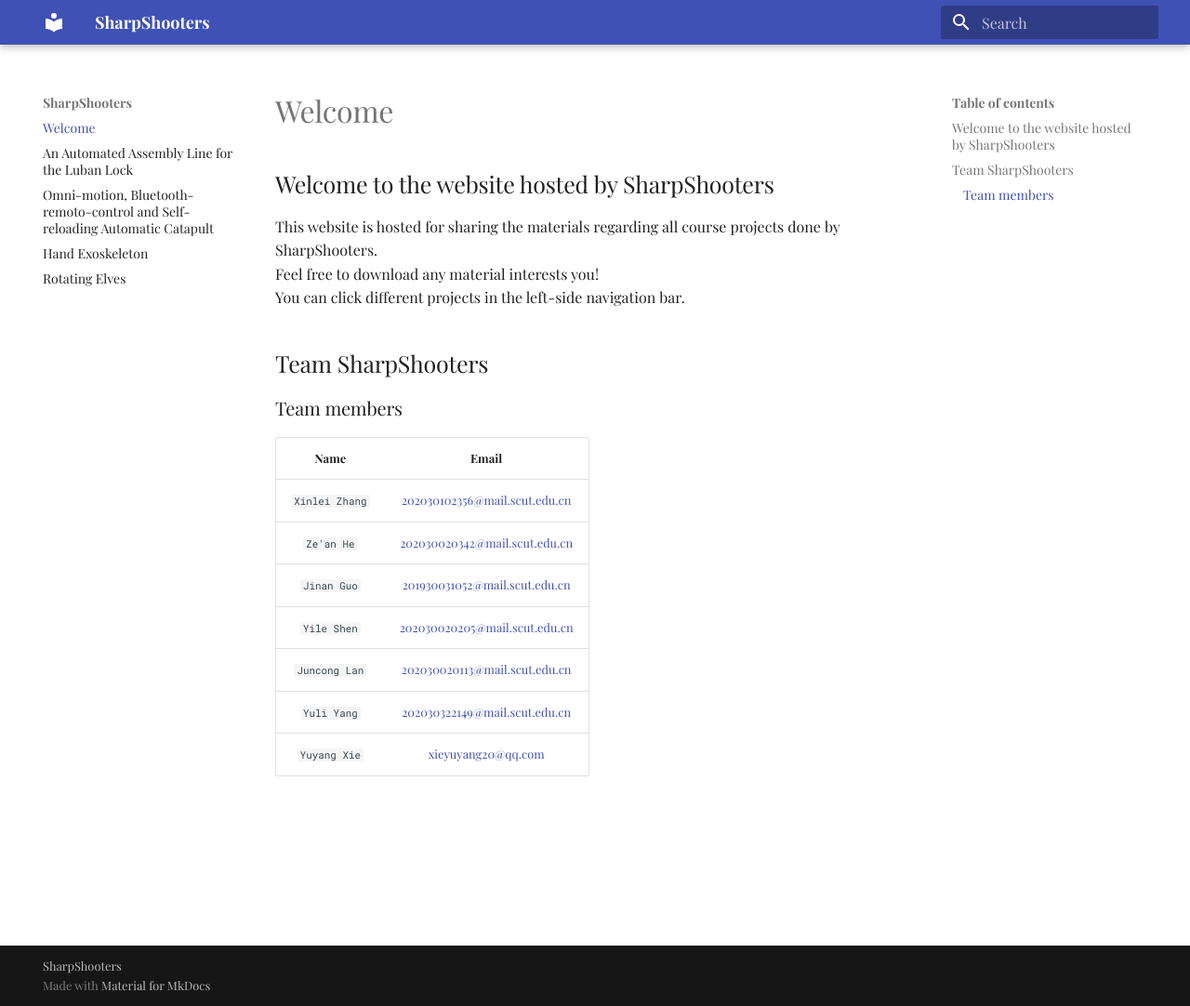
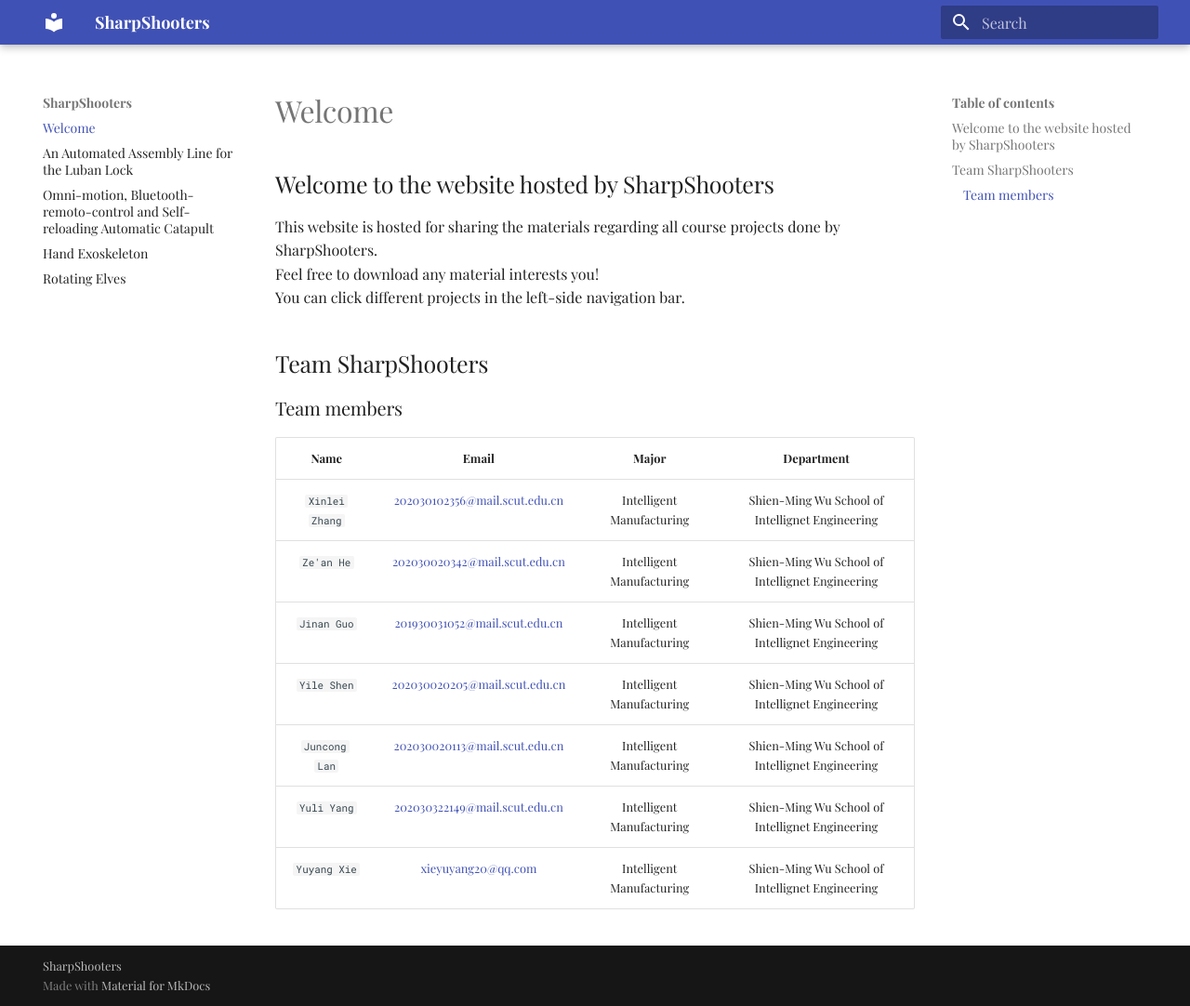
Before and after one commit to GuanQinG-GitHub/Rotating-Elves, an MkDocs documentation site: the page built from docs/index.md, in a window 1280 px wide and 1082 px high. Shown: the whole window at 93% size. Built offline with MkDocs 1.6.1 and Material for MkDocs 9.7.7, drawn with Linux system fonts in a browser that asks for light colours; some web fonts are replaced.

Commit message:
Update index.md

```diff
--- a/docs/index.md
+++ b/docs/index.md
@@ -6,12 +6,12 @@ You can click different projects in the left-side navigation bar.
 
 ## Team SharpShooters
 ### Team members
-| Name          | Email                          |
-| :-----------: | :----------------------------------: |
-| `Xinlei Zhang`| <202030102356@mail.scut.edu.cn>  |
-| `Ze'an He`    | <202030020342@mail.scut.edu.cn> |
-| `Jinan Guo`   | <201930031052@mail.scut.edu.cn> |
-| `Yile Shen`   | <202030020205@mail.scut.edu.cn>  |
-| `Juncong Lan` | <202030020113@mail.scut.edu.cn>  |
-| `Yuli Yang`   | <202030322149@mail.scut.edu.cn> |
-| `Yuyang Xie`  | <xieyuyang20@qq.com> |
+| Name          | Email                           |Major                      | Department                                      |
+| :-----------: | :-----------------------------: | :------------------------:| :---------------------------------------------: |
+| `Xinlei Zhang`| <202030102356@mail.scut.edu.cn> | Intelligent Manufacturing | Shien-Ming Wu School of Intellignet Engineering |
+| `Ze'an He`    | <202030020342@mail.scut.edu.cn> | Intelligent Manufacturing | Shien-Ming Wu School of Intellignet Engineering |
+| `Jinan Guo`   | <201930031052@mail.scut.edu.cn> | Intelligent Manufacturing | Shien-Ming Wu School of Intellignet Engineering |
+| `Yile Shen`   | <202030020205@mail.scut.edu.cn> | Intelligent Manufacturing | Shien-Ming Wu School of Intellignet Engineering |
+| `Juncong Lan` | <202030020113@mail.scut.edu.cn> | Intelligent Manufacturing | Shien-Ming Wu School of Intellignet Engineering |
+| `Yuli Yang`   | <202030322149@mail.scut.edu.cn> | Intelligent Manufacturing | Shien-Ming Wu School of Intellignet Engineering |
+| `Yuyang Xie`  | <xieyuyang20@qq.com>            | Intelligent Manufacturing | Shien-Ming Wu School of Intellignet Engineering |
```
